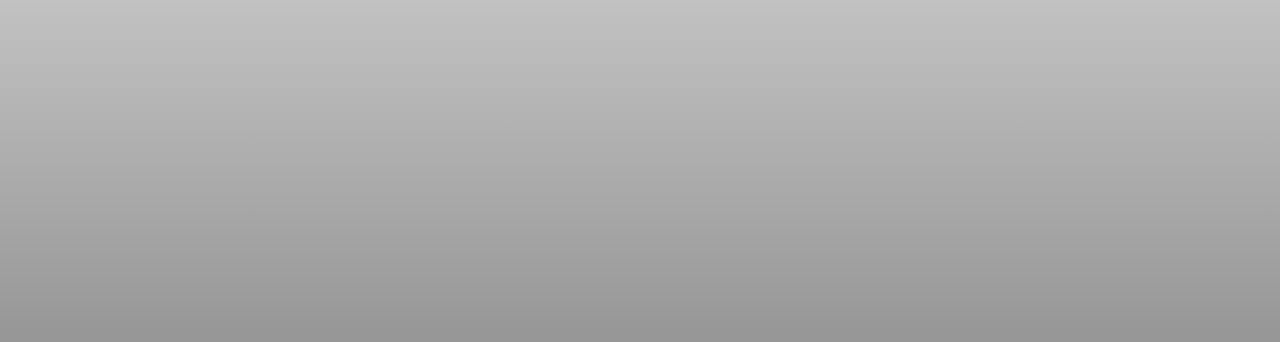
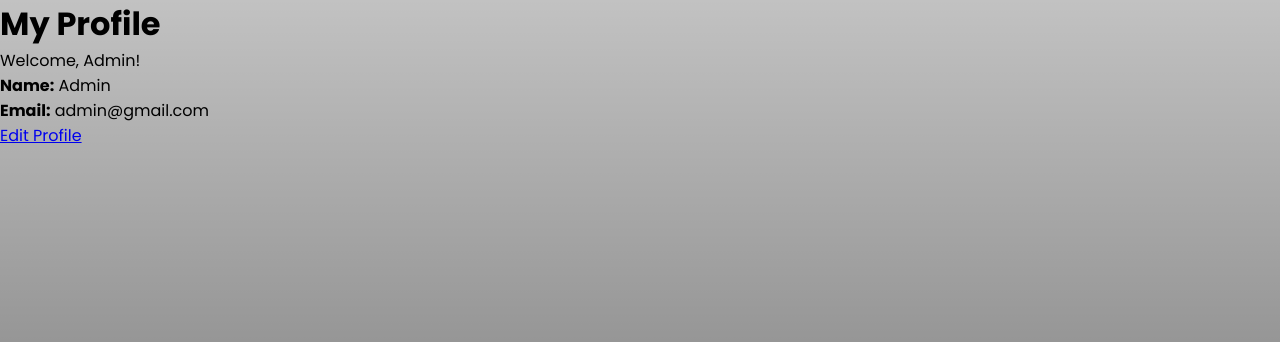
Before and after one commit to julienVandevoorde/memoireJulienV, a Laravel app: page /profile in a window 1280 px wide. Shown: the part 80-422 px from the top of the page. Run offline with Laravel 10, Linux system fonts and the light colour scheme; a user stored in the database is signed in; data comes from the database, SQL or seed files in the repository.

Commit message:
Correction problèmes mineurs (profile page empty bug)

```diff
--- a/app/Http/Controllers/ProfileController.php
+++ b/app/Http/Controllers/ProfileController.php
@@ -11,6 +11,15 @@ use Illuminate\View\View;
 
 class ProfileController extends Controller
 {
+
+    public function index(Request $request): View
+    {
+        // Passe les informations utilisateur à la vue si nécessaire
+        return view('profile.index', [
+            'user' => $request->user(),
+        ]);
+    }
+
     /**
      * Display the user's profile form.
      */
--- a/resources/views/layouts/navbar.blade.php
+++ b/resources/views/layouts/navbar.blade.php
@@ -27,7 +27,7 @@
         @if(Auth::check())
             <!-- Afficher l'icône du panier -->
             <li>
-                <a href="{{ route('profile.edit') }}">Profile</a>
+                <a href="{{ route('profile.index') }}">Profile</a>
             </li>
             <li>
                 <a href="{{ route('logout') }}" onclick="event.preventDefault(); document.getElementById('logout-form').submit();">Log Out</a>
--- a/resources/views/profile/edit.blade.php
+++ b/resources/views/profile/edit.blade.php
@@ -1,29 +1,105 @@
-<x-app-layout>
-    <x-slot name="header">
-        <h2 class="font-semibold text-xl text-gray-800 leading-tight">
-            {{ __('Profile') }}
-        </h2>
-    </x-slot>
+{{-- resources/views/profile/edit.blade.php --}}
+@extends('layouts.app')
 
-    <div class="py-12">
-        <div class="max-w-7xl mx-auto sm:px-6 lg:px-8 space-y-6">
-            <div class="p-4 sm:p-8 bg-white shadow sm:rounded-lg">
-                <div class="max-w-xl">
-                    @include('profile.partials.update-profile-information-form')
+@section('content')
+<div class="container py-12">
+    <h2 class="font-semibold text-xl text-gray-800 leading-tight">
+        {{ __('Profile') }}
+    </h2>
+
+    <div class="mt-6 space-y-6">
+        <!-- Formulaire de mise à jour des informations du profil -->
+        <div class="bg-white p-6 shadow sm:rounded-lg">
+            <h3 class="text-lg font-medium text-gray-900">{{ __('Update Profile Information') }}</h3>
+            <form method="POST" action="{{ route('profile.update') }}">
+                @csrf
+                @method('PATCH')
+
+                <!-- Nom -->
+                <div class="mt-4">
+                    <label for="name" class="block text-sm font-medium text-gray-700">{{ __('Name') }}</label>
+                    <input type="text" name="name" id="name" value="{{ old('name', $user->name) }}" required class="mt-1 block w-full border-gray-300 rounded-md shadow-sm focus:border-indigo-500 focus:ring-indigo-500">
+                    @error('name')
+                        <span class="text-red-500 text-sm">{{ $message }}</span>
+                    @enderror
                 </div>
-            </div>
 
-            <div class="p-4 sm:p-8 bg-white shadow sm:rounded-lg">
-                <div class="max-w-xl">
-                    @include('profile.partials.update-password-form')
+                <!-- Email -->
+                <div class="mt-4">
+                    <label for="email" class="block text-sm font-medium text-gray-700">{{ __('Email') }}</label>
+                    <input type="email" name="email" id="email" value="{{ old('email', $user->email) }}" required class="mt-1 block w-full border-gray-300 rounded-md shadow-sm focus:border-indigo-500 focus:ring-indigo-500">
+                    @error('email')
+                        <span class="text-red-500 text-sm">{{ $message }}</span>
+                    @enderror
                 </div>
-            </div>
 
-            <div class="p-4 sm:p-8 bg-white shadow sm:rounded-lg">
-                <div class="max-w-xl">
-                    @include('profile.partials.delete-user-form')
+                <!-- Bouton Mettre à Jour -->
+                <div class="mt-6">
+                    <button type="submit" class="px-4 py-2 bg-blue-500 text-white rounded-md hover:bg-blue-600 focus:outline-none focus:bg-blue-600">
+                        {{ __('Save Changes') }}
+                    </button>
                 </div>
-            </div>
+            </form>
+        </div>
+
+        <!-- Formulaire de mise à jour du mot de passe -->
+        <div class="bg-white p-6 shadow sm:rounded-lg">
+            <h3 class="text-lg font-medium text-gray-900">{{ __('Update Password') }}</h3>
+            <form method="POST" action="{{ route('password.update') }}">
+                @csrf
+                @method('PUT')
+
+                <!-- Mot de passe actuel -->
+                <div class="mt-4">
+                    <label for="current_password" class="block text-sm font-medium text-gray-700">{{ __('Current Password') }}</label>
+                    <input type="password" name="current_password" id="current_password" required class="mt-1 block w-full border-gray-300 rounded-md shadow-sm focus:border-indigo-500 focus:ring-indigo-500">
+                    @error('current_password')
+                        <span class="text-red-500 text-sm">{{ $message }}</span>
+                    @enderror
+                </div>
+
+                <!-- Nouveau mot de passe -->
+                <div class="mt-4">
+                    <label for="password" class="block text-sm font-medium text-gray-700">{{ __('New Password') }}</label>
+                    <input type="password" name="password" id="password" required class="mt-1 block w-full border-gray-300 rounded-md shadow-sm focus:border-indigo-500 focus:ring-indigo-500">
+                    @error('password')
+                        <span class="text-red-500 text-sm">{{ $message }}</span>
+                    @enderror
+                </div>
+
+                <!-- Confirmation du mot de passe -->
+                <div class="mt-4">
+                    <label for="password_confirmation" class="block text-sm font-medium text-gray-700">{{ __('Confirm Password') }}</label>
+                    <input type="password" name="password_confirmation" id="password_confirmation" required class="mt-1 block w-full border-gray-300 rounded-md shadow-sm focus:border-indigo-500 focus:ring-indigo-500">
+                    @error('password_confirmation')
+                        <span class="text-red-500 text-sm">{{ $message }}</span>
+                    @enderror
+                </div>
+
+                <!-- Bouton Mettre à Jour le Mot de Passe -->
+                <div class="mt-6">
+                    <button type="submit" class="px-4 py-2 bg-blue-500 text-white rounded-md hover:bg-blue-600 focus:outline-none focus:bg-blue-600">
+                        {{ __('Update Password') }}
+                    </button>
+                </div>
+            </form>
+        </div>
+
+        <!-- Formulaire de suppression du compte -->
+        <div class="bg-white p-6 shadow sm:rounded-lg">
+            <h3 class="text-lg font-medium text-gray-900">{{ __('Delete Account') }}</h3>
+            <p class="text-sm text-gray-600">{{ __('Once your account is deleted, all of its resources and data will be permanently deleted. Please download any data or information that you wish to retain before deleting your account.') }}</p>
+            <form method="POST" action="{{ route('profile.destroy') }}" class="mt-4">
+                @csrf
+                @method('DELETE')
+
+                <div class="mt-6">
+                    <button type="submit" class="px-4 py-2 bg-red-500 text-white rounded-md hover:bg-red-600 focus:outline-none focus:bg-red-600">
+                        {{ __('Delete Account') }}
+                    </button>
+                </div>
+            </form>
         </div>
     </div>
-</x-app-layout>
+</div>
+@endsection
--- a/resources/views/profile/index.blade.php
+++ b/resources/views/profile/index.blade.php
@@ -1,9 +1,19 @@
+{{-- resources/views/profile/index.blade.php --}}
 @extends('layouts.app')
 
 @section('content')
-    <div class="container">
-        <h1>My profile</h1>
-        <p>Welcome to My profile page.</p>
-        <!-- Ajoutez ici le contenu spécifique à cette page -->
+<div class="container">
+    <h1>{{ __('My Profile') }}</h1>
+    <p>Welcome, {{ $user->name }}!</p>
+
+    <!-- Ajoute les détails du profil ici -->
+    <div>
+        <p><strong>Name:</strong> {{ $user->name }}</p>
+        <p><strong>Email:</strong> {{ $user->email }}</p>
+        <!-- Ajoute d'autres informations nécessaires ici -->
     </div>
+
+    <!-- Lien pour modifier le profil -->
+    <a href="{{ route('profile.edit') }}" class="btn btn-primary">Edit Profile</a>
+</div>
 @endsection
--- a/routes/web.php
+++ b/routes/web.php
@@ -16,6 +16,8 @@ use Illuminate\Support\Facades\Route;
 | assigned to the "web" middleware group. Make something great!
 |
 */
+// Authentification (routes par défaut de Laravel Breeze ou Jetstream)
+require __DIR__.'/auth.php';
 
 Route::get('/', function () {
     return view('home.index'); // Page d'accueil (par défaut)
@@ -30,13 +32,11 @@ Route::middleware(['auth', 'verified', 'role:admin'])->group(function () {
 
 // Routes pour la gestion du profil utilisateur (nécessite authentification)
 Route::middleware('auth')->group(function () {
-    Route::get('/profile', [ProfileController::class, 'edit'])->name('profile.edit'); // Page de modification du profil
+    Route::get('/profile', [ProfileController::class, 'index'])->name('profile.index'); // Modifié pour utiliser 'index' au lieu de 'edit'
+    Route::get('/profile/edit', [ProfileController::class, 'edit'])->name('profile.edit'); // Ajouté pour conserver l'édition
     Route::patch('/profile', [ProfileController::class, 'update'])->name('profile.update'); // Mettre à jour le profil
     Route::delete('/profile', [ProfileController::class, 'destroy'])->name('profile.destroy'); // Supprimer le profil
 });
-
-// Authentification (routes par défaut de Laravel Breeze ou Jetstream)
-require __DIR__.'/auth.php';
 
 // Routes pour les pages de la navbar
 Route::get('/tattoos', function () {
```
